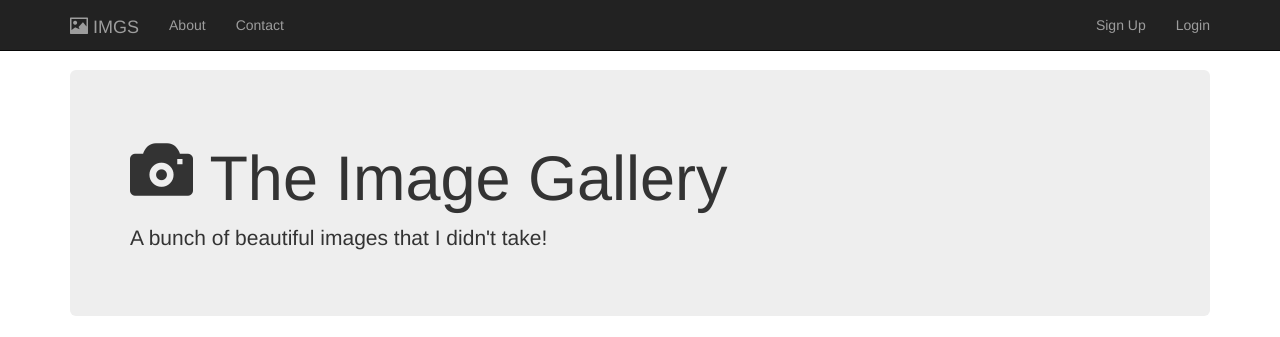
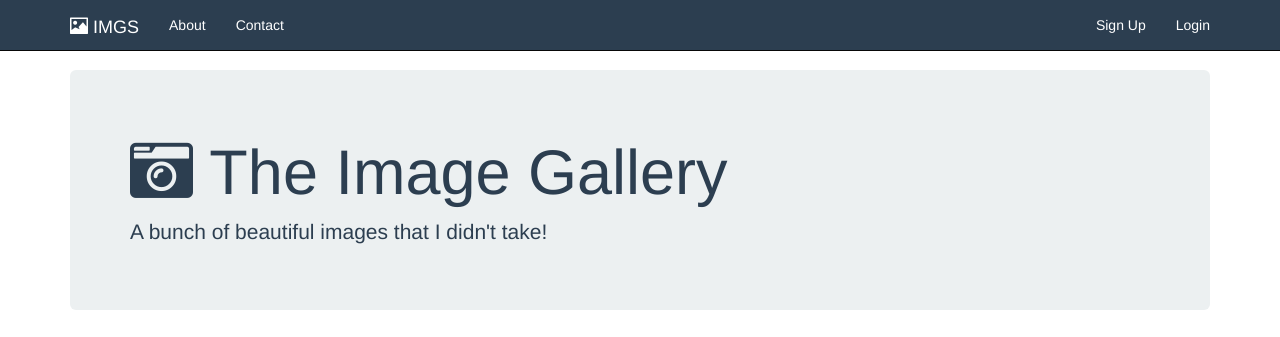
Before and after one commit to brandonrasmussen/Image-Gallery, a plain HTML site: page index.html in a window 1280 px wide. Shown: the top 337 px of the page. Drawn offline with nearby package versions, Linux system fonts and the light colour scheme.

Commit message:
Completed part 2

```diff
--- a/index.html
+++ b/index.html
@@ -5,6 +5,7 @@
         <meta name="viewport" content="width=device-width, initial-scale=1, shrink-to-fit=no">
 
         <link rel="stylesheet" type="text/css" href="https://maxcdn.bootstrapcdn.com/bootstrap/3.3.5/css/bootstrap.min.css">
+        <link rel="stylesheet" href="https://use.fontawesome.com/releases/v5.3.1/css/all.css" integrity="sha384-mzrmE5qonljUremFsqc01SB46JvROS7bZs3IO2EmfFsd15uHvIt+Y8vEf7N7fWAU" crossorigin="anonymous">
         <link rel="stylesheet" type="text/css" href="styles.css">
 
         <title>The Image Gallery</title>
@@ -36,7 +37,7 @@
         </nav>
         <div class="container">
             <div class="jumbotron">
-                <h1><span class="glyphicon glyphicon-camera" aria-hidden="true"></span> The Image Gallery</h1>
+                <h1><i class="fa fa-camera-retro"></i> The Image Gallery</h1>
                 <p>A bunch of beautiful images that I didn't take!</p>
             </div>
 
--- a/styles.css
+++ b/styles.css
@@ -1,3 +1,20 @@
 body {
     padding-top: 70px;
 }
+
+.jumbotron {
+    color: #2c3e50;
+    background: #ecf0f1;
+}
+
+.navbar-inverse {
+    background: #2c3e50;
+}
+
+.navbar-inverse .navbar-nav>li>a {
+    color: white;
+}
+
+.navbar-inverse .navbar-brand {
+    color: white;
+}
```
